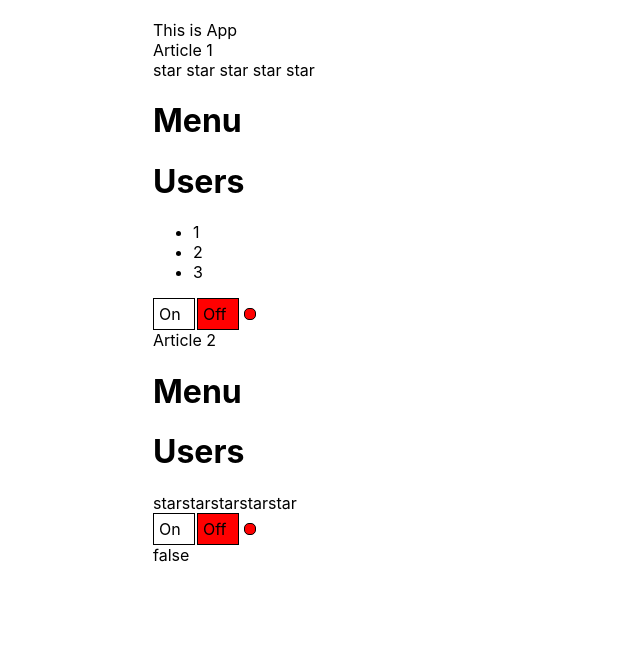
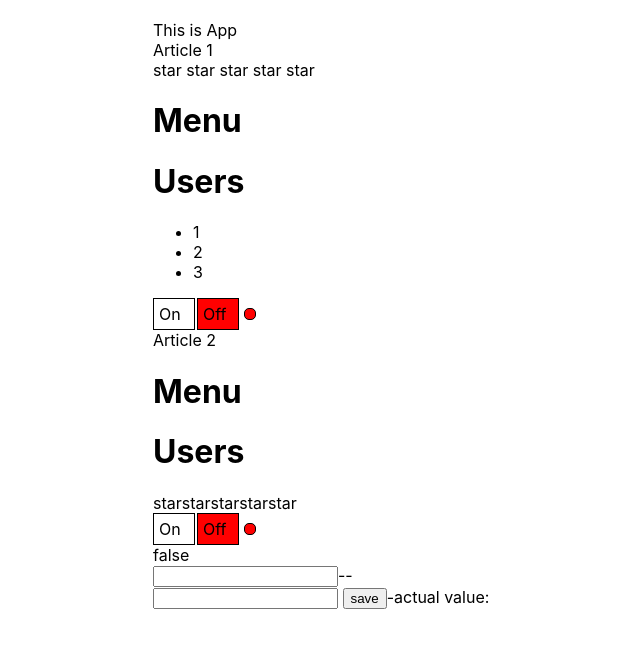
Before and after one commit to svetik-kov/kabzda_kak_prosto, a React (Create React App) app: page / in a window 1280 px wide. Shown: the top 648 px of the page, without its empty margins (187-827 px from the left). Built offline with nearby package versions, Linux system fonts and the light colour scheme.

Commit message:
12 uncontrolled input

```diff
--- a/src/App.tsx
+++ b/src/App.tsx
@@ -6,11 +6,16 @@ import {UnControlledOnOff} from './components/OnOff/UnControlledOnOff';
 import {UnControlledAccordion} from './components/Accordion/UnControlledAccordion';
 import {UnControlledRating} from './components/Rating/UnControlledRating';
 import {OnOff} from './components/OnOff/OnOff';
+import {GetValueOfUnControlledInputByButton, UnControlledInput} from './Input';
 
 function App() {
     const [ratingValue, setRatingValue] = useState<RatingValueType>(0)
     const [accordionCollapsed, setAccordionCollapsed] = useState<boolean>(false)
     const [switchOn, setSwitchOn] = useState(false)
+
+    const onChangeHandler = () => {
+        setRatingValue(ratingValue)
+    }
     return (
         <div className="App">
             <PageTitle title={'This is App'}/>
@@ -30,12 +35,16 @@ function App() {
             <UnControlledOnOff/>
             <UnControlledOnOff/>*/}
 
+
             <UnControlledAccordion title={'Menu'}/>
             <UnControlledAccordion title={'Users'}/>
-            <UnControlledRating/>
+            <UnControlledRating onChange={onChangeHandler}/>
             <UnControlledOnOff onChange={setSwitchOn}/> {switchOn.toString()}
 
+         <div>   <UnControlledInput/></div>
+            <GetValueOfUnControlledInputByButton/>
         </div>
+
     );
 }
 
--- /dev/null
+++ b/src/Input.tsx
@@ -0,0 +1,28 @@
+import React, {ChangeEvent, useRef, useState} from 'react';
+
+export const UnControlledInput = () => {
+    const [value,setValue]=useState('')
+
+    const onChangeHandler=(event:ChangeEvent<HTMLInputElement>)=>{
+        setValue(event.currentTarget.value)}
+    return (
+        <>
+<input onChange={onChangeHandler}/>-{value}-
+        </>
+    );
+};
+
+export const GetValueOfUnControlledInputByButton=()=>{
+    const [value,setValue]=useState('')
+    const inputRef=useRef<HTMLInputElement>(null)
+
+    const save=()=>{
+        const el=inputRef.current as HTMLInputElement
+        setValue(el.value)
+    }
+    return(
+        <>
+<input ref={inputRef}/> <button onClick={save}>save</button>-actual value:{value}
+        </>
+    )
+}
--- a/src/components/OnOff/UnControlledOnOff.tsx
+++ b/src/components/OnOff/UnControlledOnOff.tsx
@@ -6,7 +6,7 @@ type OnOffType = {
     defaultOn?:boolean
 }
 export const UnControlledOnOff = (props: OnOffType) => {
-  /*  const [on, setOn] = useState(false)*/
+
     const [on, setOn] = useState(props.defaultOn?props.defaultOn:false)
     const onStyle = {
         width: '30px',
```
